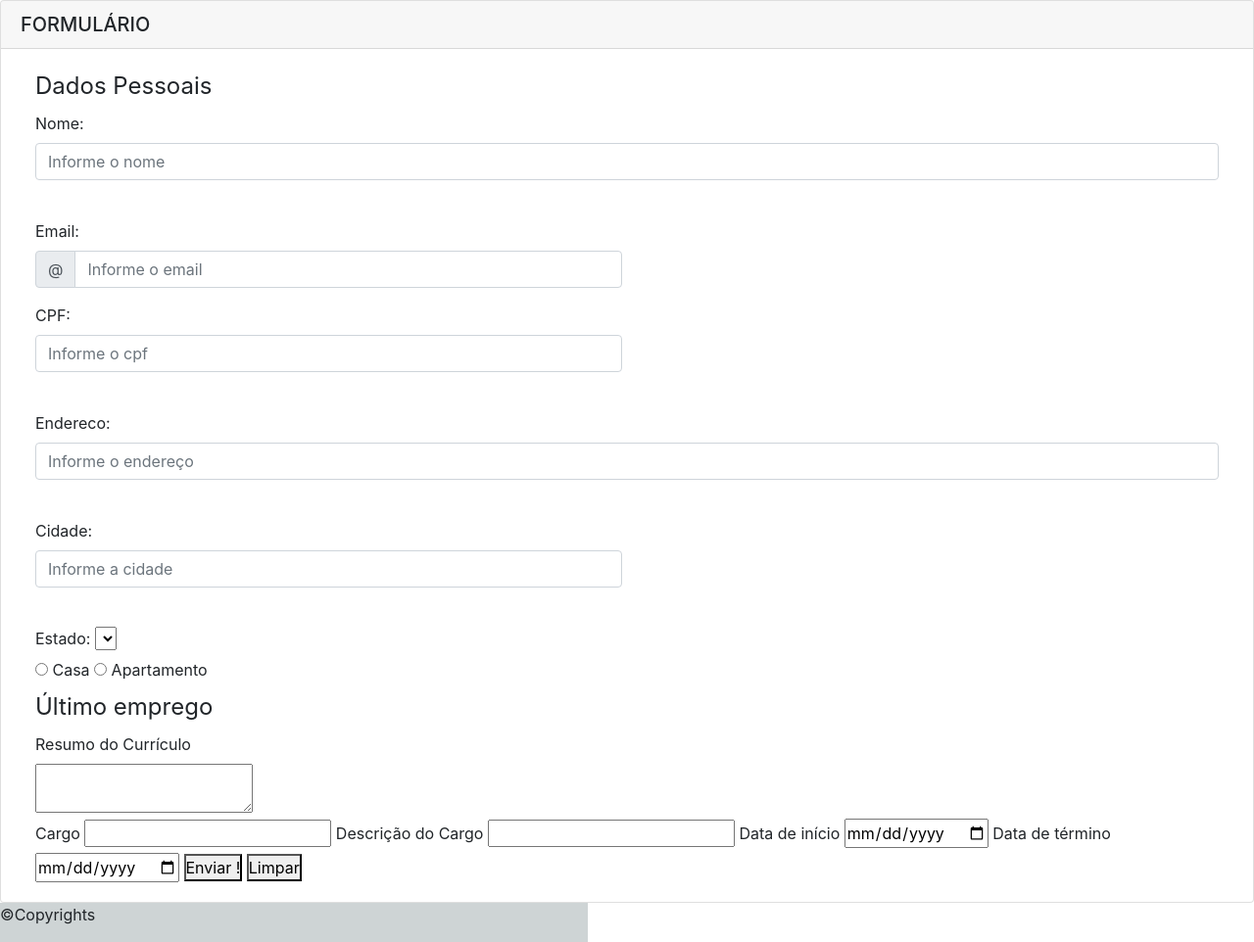
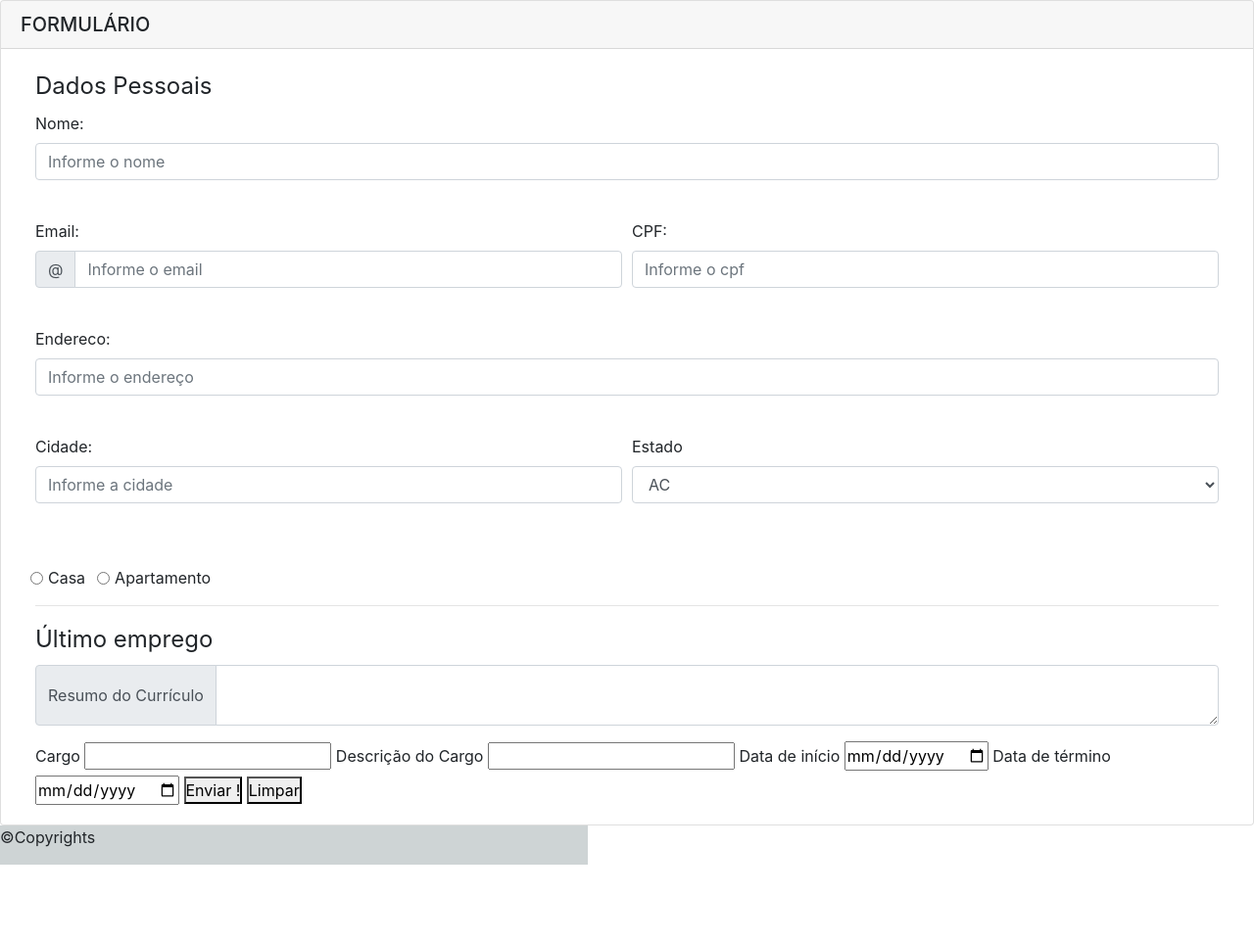
Before and after one commit to RenatoCostaDev/Trybe, a plain HTML site: page exercises/6_2/index.html in a window 1280 px wide. Shown: the whole page at 98% size. After the commit the page ends 883 px from the top, so only its background shows below. Drawn offline with Linux system fonts and the light colour scheme; files that its build step writes are made by us from their sources; a script that the page names is missing.

Commit message:
08- refatorando label/input/radioBtn/textarea do cidade/local/resumo

```diff
--- a/exercises/6_2/index.html
+++ b/exercises/6_2/index.html
@@ -46,8 +46,6 @@
             </div>
           </div>
         </div>
-      </div>
-      <div class="form-row">
         <div class="col-12 col-md-6">
           <div class="form-group">
             <label for="cpf">CPF: </label>
@@ -73,23 +71,38 @@
             placeholder="Informe a cidade" maxlength="28" required /><br />
           </div>
         </div>
+        <div class="col-12 col-sm-6">
+          <div class="form-group">
+            <label for="estado">Estado</label>
+            <select name="" id="estado" class="form-control"></select>
+          </div>
+        </div>
       </div>
-
-        <label for="estado">Estado: </label>
-        <select id="estado"></select><br />
-
-        <div id="complemento">
-          <input id="casa" type="radio" name="complemento">
-          <label for="casa">Casa</label>
-          <input id="apartamento" type="radio" name="complemento">
-          <label for="apartamento">Apartamento</label>
+      <br>
+      <div class="form-row">
+        <div class="form-check form-check-inline">
+          <input class="form-check-input" type="radio" name="complemento" id="casa" value="">
+          <label class="form-check-label" for="casa">Casa</label>
         </div>
-
-
-        <legend>Último emprego</legend>
-
-        <label for="recumo-curriculo">Resumo do Currículo</label> <br>
-        <textarea id="resumo-curriculo" maxlength="1000" required></textarea><br>
+        <div class="form-check form-check-inline">
+          <input class="form-check-input" type="radio" name="complemento" id="apartamento" value="">
+          <label class="form-check-label" for="apartamento">Apartamento</label>
+        </div>
+      </div>
+      <hr>
+      <div class="form-row">
+        <div class="col-12">
+          <div class="form-group">
+            <legend>Último emprego</legend>
+            <div class="input-group">
+              <div class="input-group-prepend">
+                <span class="input-group-text">Resumo do Currículo</span>
+              </div>
+              <textarea class="form-control" aria-label="Descrição" maxlength="1000" required></textarea>
+            </div>
+          </div>
+        </div>
+      </div>
 
         <label for="cargo">Cargo</label>
         <input type="text" id="cargo" maxlength="40" required />
--- /dev/null
+++ b/exercises/6_2/script.js
@@ -0,0 +1,9 @@
+let estados = ['AC', 'AL', 'AM', 'AP', 'BA', 'CE', 'DF', 'ES', 'GO', 'MA', 'MG', 'MS', 'MT', 'PA', 'PB', 'PE', 'PI', 'PR', 'RJ', 'RN', 'RO', 'RR', 'RS', 'SC', 'SE', 'SP', 'TO'];
+
+let select = document.getElementById('estado');
+
+for (let i = 0; i < estados.length; i += 1) {
+  let newOption = document.createElement('option');
+  select.appendChild(newOption);
+  newOption.innerText = estados[i];
+}
```
